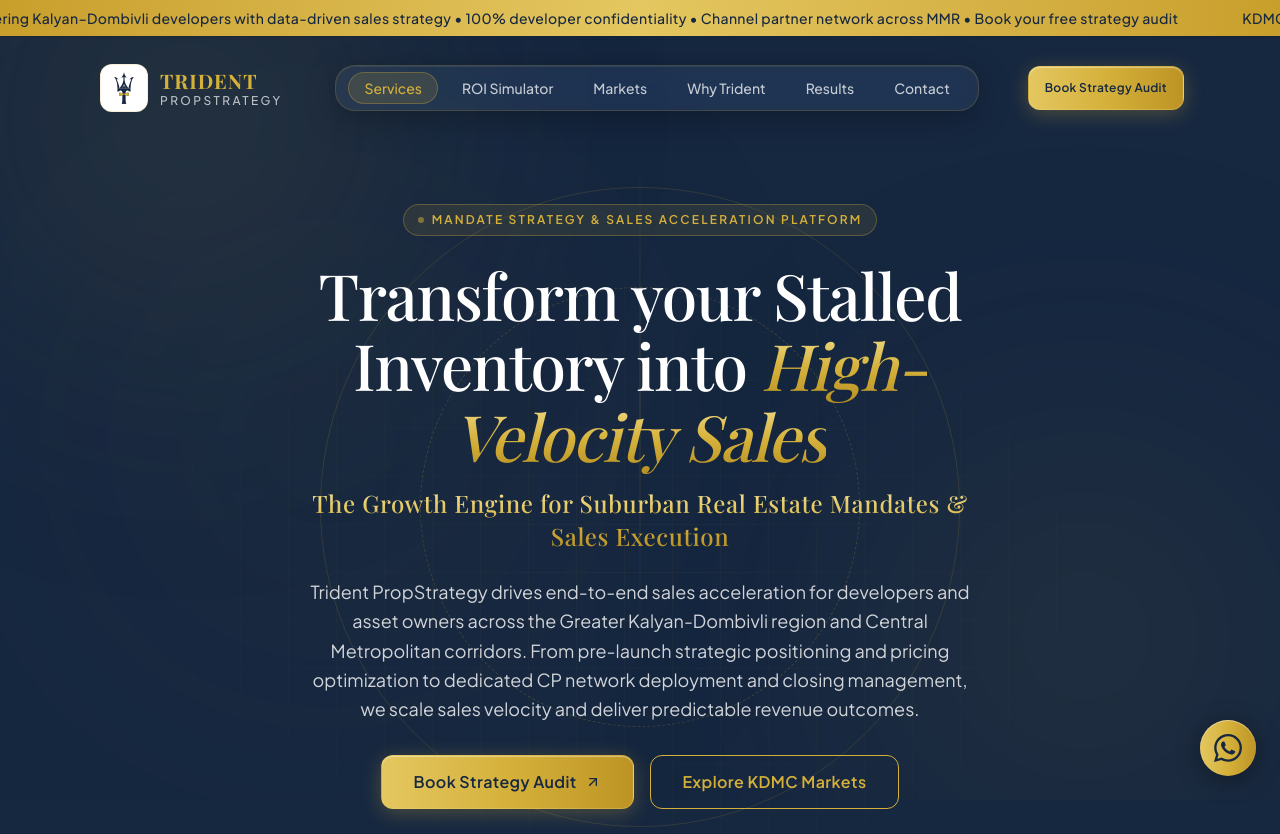
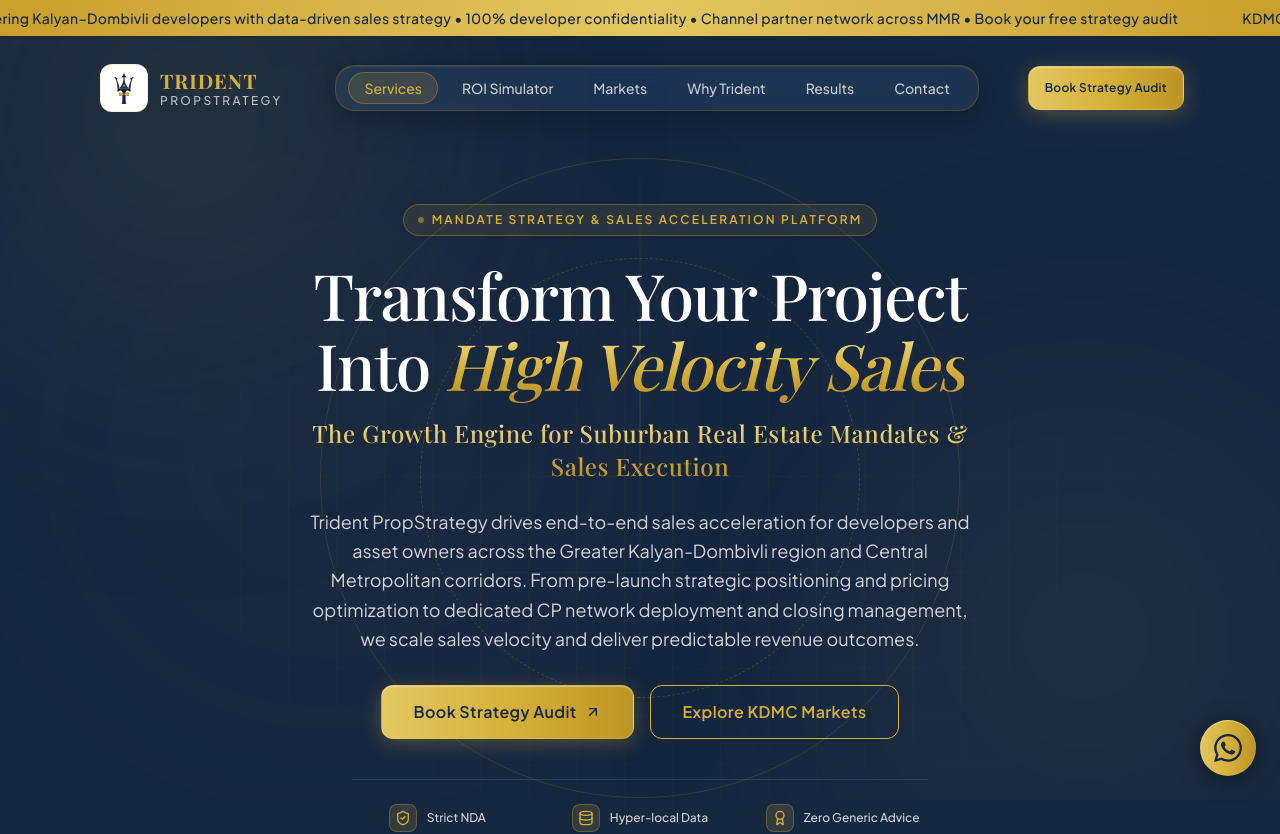
Before and after one commit to tridentpropstrategy/Trident-propstrategy-website-, a Next.js app: page / in a window 1280 px wide. Shown: the top 834 px of the page. Built offline with nearby package versions, Linux system fonts and the light colour scheme.

Commit message:
added new email

```diff
--- a/src/components/layout/Footer.tsx
+++ b/src/components/layout/Footer.tsx
@@ -51,9 +51,7 @@ export function Footer() {
             </Link>
 
             <p className="text-sm text-white/70 leading-relaxed max-w-sm mx-auto md:mx-0">
-              Strategic sales advisory, mandate acceleration, and channel partner
-              activation exclusively tailored for small developers and mandate
-              owners across the Kalyan Dombivili and Central Suburbs.
+              Strategic sales advisory, project mandate acceleration, and channel partner network deployment engineered for growth-focused developers and institutional project owners across the extended Central Suburban growth corridors
             </p>
 
             <div className="flex items-center justify-center md:justify-start gap-2 mt-2 text-xs text-[#d5b13a]/90">
--- a/src/components/sections/Hero.tsx
+++ b/src/components/sections/Hero.tsx
@@ -13,8 +13,8 @@ export function Hero() {
   const showStats = hasVerifiedStats(stats);
 
   const headlineParts = [
-    { text: "Transform your Stalled Inventory into ", isGold: false },
-    { text: "High-Velocity Sales", isGold: true },
+    { text: "Transform Your Project Into ", isGold: false },
+    { text: "High Velocity Sales", isGold: true },
   ];
 
   return (
--- a/src/components/sections/HowItWorks.tsx
+++ b/src/components/sections/HowItWorks.tsx
@@ -11,9 +11,9 @@ export function HowItWorks() {
     {
       number: "01",
       icon: Compass,
-      title: "Strategy",
+      title: "Market Analysis",
       description:
-        "Custom positioning roadmap, buyer absorption persona, and objection-handling scripts.",
+        "In-depth evaluation of micro-market demand, competitor pricing, buyer demographics, and project positioning across key growth corridors.  ",
     },
     {
       number: "02",
--- a/src/data/site.ts
+++ b/src/data/site.ts
@@ -20,7 +20,7 @@ export const siteConfig = {
   domain: "https://tridentpropstrategy.in",
   phone: "7304355449",
   whatsapp: "7304355448",
-  email: "tridentpropstrategy@gmail.com",
+  email: "contact@tridentpropstrategy.in",
   address: "Trident Prop Strategy Tower, Station Road, Kalyan West, KDMC Region, Maharashtra 421301",
   city: "Kalyan",
   region: "Maharashtra, India",
```
